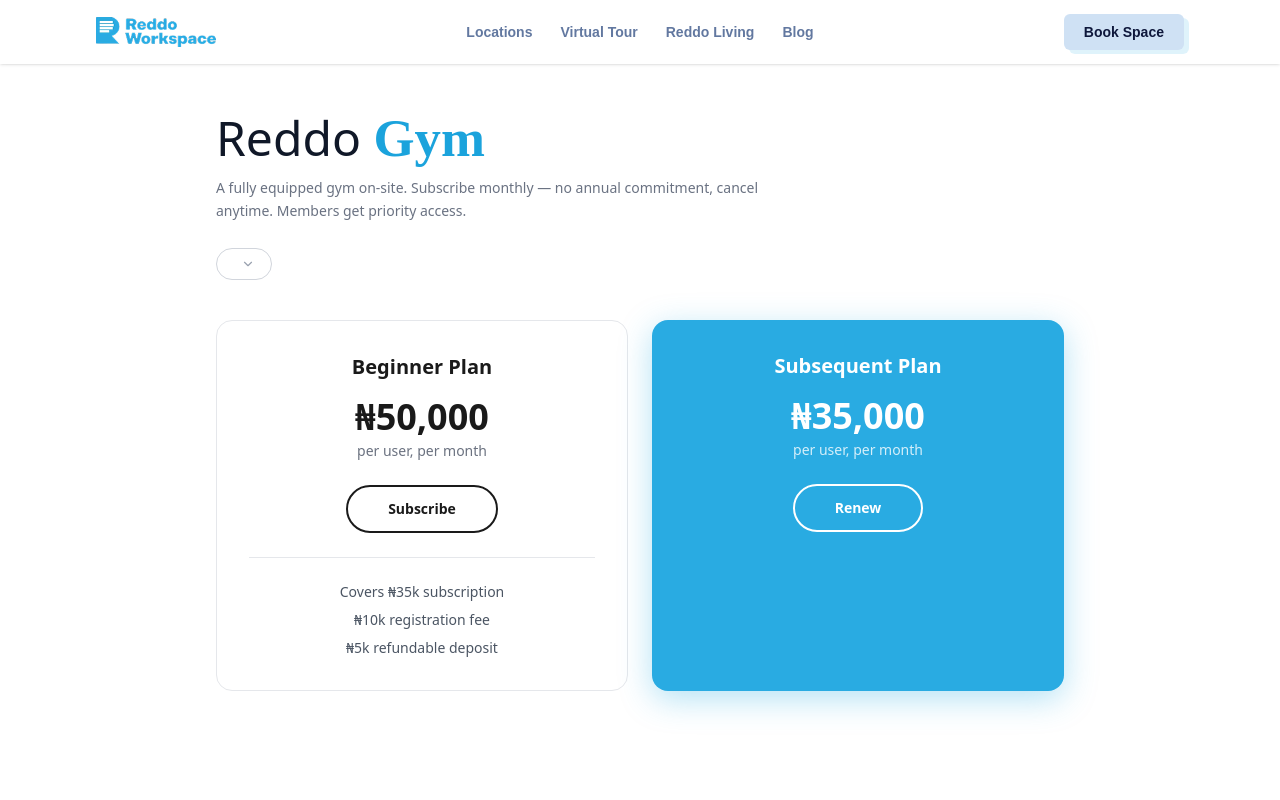
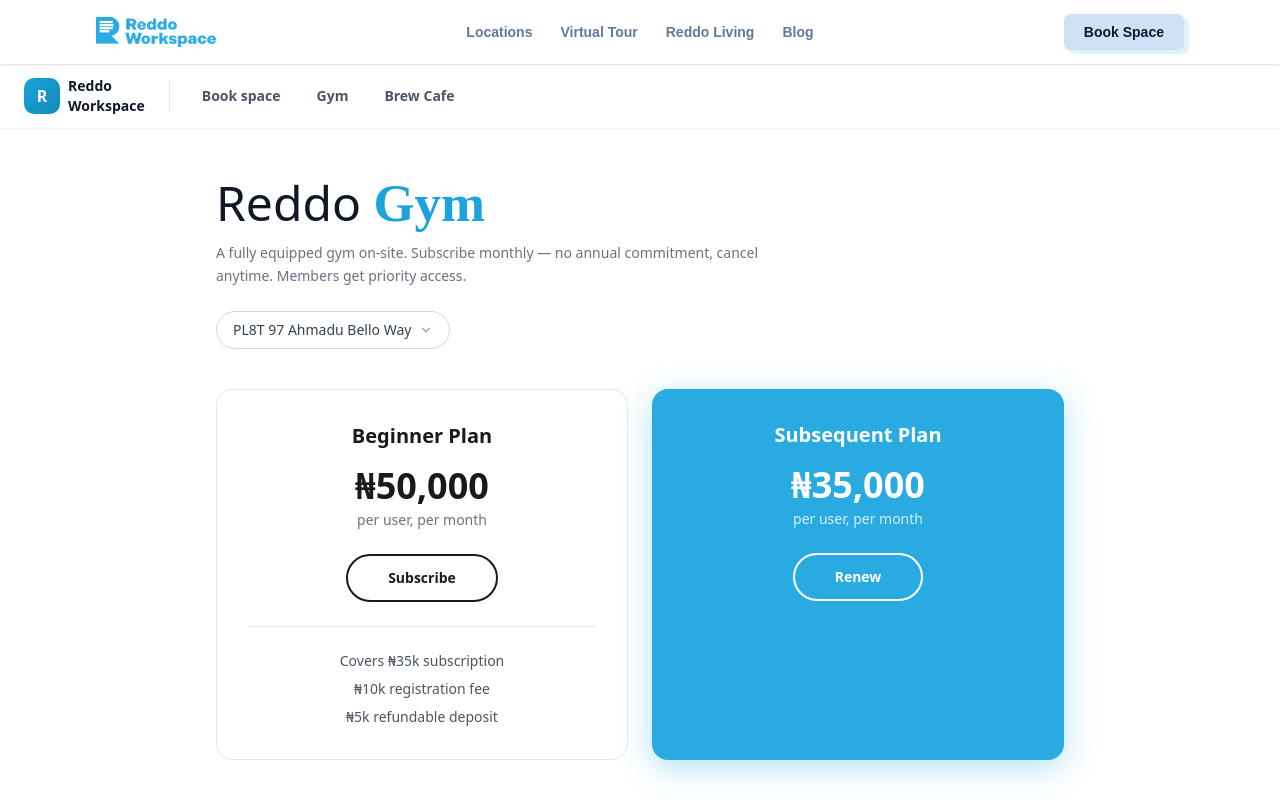
Before and after one commit to ifepluscoorg/Reddo-frontend, a Next.js app: page /Gym in a window 1280 px wide. Shown: the top 800 px of the page. Built offline with nearby package versions, Linux system fonts and the light colour scheme; a web font is replaced by a local one.

Commit message:
saved layout file

```diff
--- a/app/Gym/page.tsx
+++ b/app/Gym/page.tsx
@@ -1,12 +1,17 @@
 import { ChevronDown } from "lucide-react";
 import { GYM_PLANS } from "../lib/data";
+import Navbar from "../components/Navbar-second";
 
-interface GymPageProps {
-  locationName: string;
-}
+// interface GymPageProps {
+//   locationName: string;
+// }
 
-export default function GymPage({ locationName }: GymPageProps) {
+// { locationName }: GymPageProps
+export default function GymPage() {
+  const locationName = "PL8T 97 Ahmadu Bello Way";
   return (
+    <>
+      <Navbar />
       <div className="min-h-screen bg-white">
         <div className="max-w-4xl mx-auto px-6 pt-12 pb-16">
           {/* Title */}
@@ -69,7 +74,9 @@
                 <p
                   className="text-sm mb-6"
                   style={{
-                  color: plan.highlighted ? "rgba(255,255,255,0.8)" : "#6b7280",
+                    color: plan.highlighted
+                      ? "rgba(255,255,255,0.8)"
+                      : "#6b7280",
                   }}
                 >
                   {plan.period}
@@ -126,5 +133,6 @@
           </div>
         </div>
       </div>
+    </>
   );
 }
--- /dev/null
+++ b/app/components/Navbar-second.tsx
@@ -0,0 +1,57 @@
+"use client";
+
+import { NAV_ITEMS } from "../lib/data";
+import type { NavPage } from "../lib/types";
+
+interface NavbarProps {
+  activePage: NavPage;
+  setActivePage: (page: NavPage) => void;
+}
+
+export default function NavbarSecond({
+  activePage,
+  setActivePage,
+}: NavbarProps) {
+  return (
+    <nav className="w-full bg-white border-b border-gray-100 px-6 sticky top-0 z-20">
+      <div className="max-w-7xl mx-auto flex items-center h-16">
+        {/* Logo */}
+        <div className="flex items-center gap-2 pr-6">
+          <div
+            className="w-9 h-9 rounded-lg flex items-center justify-center text-white font-bold flex-shrink-0"
+            style={{ background: "linear-gradient(135deg,#1BA3DC,#0f8ab8)" }}
+          >
+            R
+          </div>
+          <div className="leading-none">
+            <div className="font-bold text-sm text-gray-900">Reddo</div>
+            <div className="font-bold text-sm text-gray-900">Workspace</div>
+          </div>
+        </div>
+
+        {/* Divider */}
+        <div className="w-px h-8 bg-gray-200 mr-4" />
+
+        {/* Page tabs */}
+        <div className="flex items-center gap-1">
+          {NAV_ITEMS.map((item) => {
+            const active = item.id === activePage;
+            return (
+              <button
+                key={item.id}
+                onClick={() => setActivePage(item.id)}
+                className={`px-4 py-1.5 rounded-full text-sm font-medium transition-all duration-200 ${
+                  active
+                    ? "border border-sky-400 text-sky-600"
+                    : "text-gray-600 hover:text-gray-900"
+                }`}
+              >
+                {item.label}
+              </button>
+            );
+          })}
+        </div>
+      </div>
+    </nav>
+  );
+}
--- a/app/layout.tsx
+++ b/app/layout.tsx
@@ -6,10 +6,8 @@
   Zen_Dots,
   Architects_Daughter,
   Roboto_Mono,
-  inter,
 } from "next/font/google";
 import "./globals.css";
-import localFont from "next/font/local";
 
 import Navbar from "./components/Navbar";
 import Footer from "./components/Footer";
```
Lines whose indentation alone changed are shown as unchanged.
